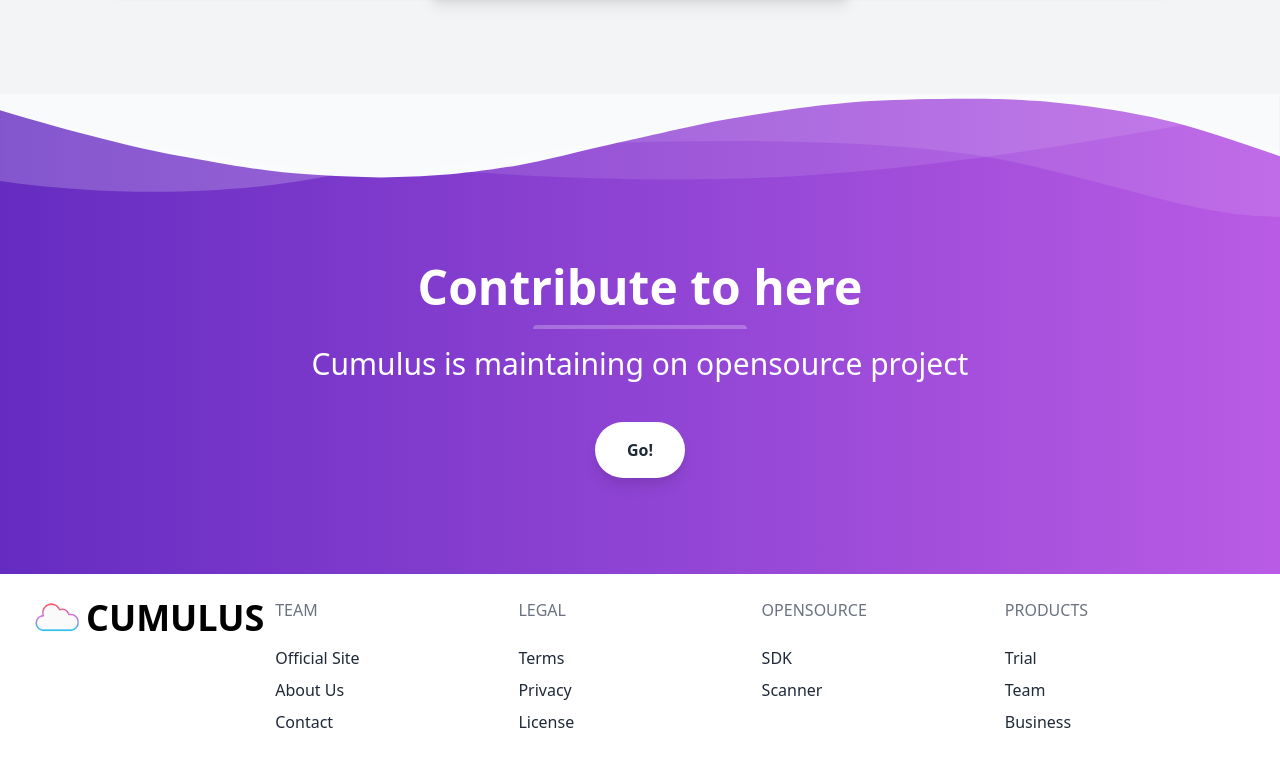
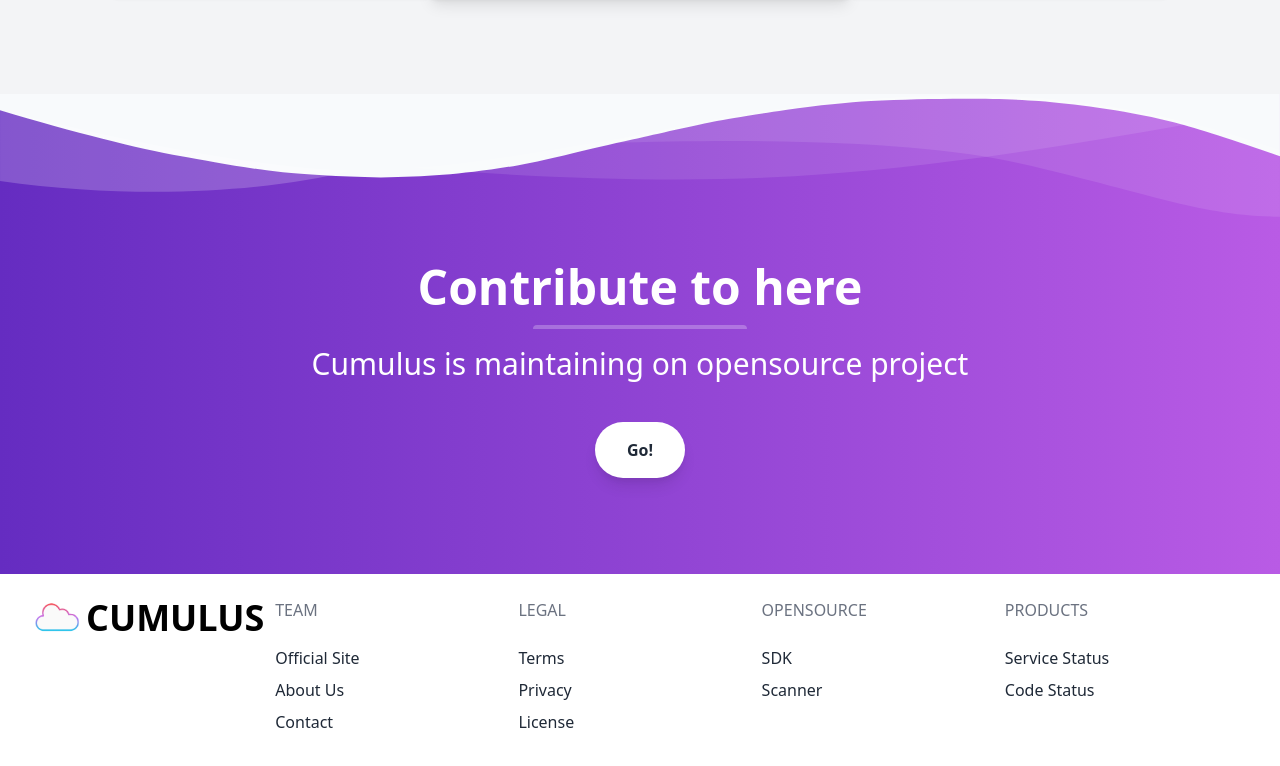
Before and after one commit to tophat-cloud/cumulus-front, a React (Create React App) app: page /landing in a window 1280 px wide. Shown: the part 3009-3775 px from the top of the page. Built offline with nearby package versions, Linux system fonts and the light colour scheme.

Commit message:
:lipstick: Improve footer products

```diff
--- a/src/landing/index.js
+++ b/src/landing/index.js
@@ -91,7 +91,7 @@
           <div class="pl-4 flex items-center">
             <a
               class="toggleColour text-white no-underline hover:no-underline font-bold text-2xl lg:text-4xl"
-              href="#"
+              href="/"
               style={{ display: "inline-block" }}
             >
               {/* <svg
@@ -1215,7 +1215,7 @@
             <div class="flex-1 mb-6 text-black">
               <a
                 class="no-underline hover:no-underline font-bold text-2xl lg:text-4xl"
-                href="#"
+                href="/"
               >
                 <img
                   style={{ display: "inline", marginTop: -8, marginRight: 4 }}
@@ -1311,26 +1311,18 @@
               <ul class="list-reset mb-6">
                 <li class="mt-2 inline-block mr-2 md:block md:mr-0">
                   <a
-                    href="#"
+                    href="https://status.tophat.cloud"
                     class="no-underline hover:underline text-gray-800 hover:text-pink-500"
                   >
-                    Trial
+                    Service Status
                   </a>
                 </li>
                 <li class="mt-2 inline-block mr-2 md:block md:mr-0">
                   <a
-                    href="#"
+                    href="https://app.codecov.io/gh/tophat-cloud/cumulus/"
                     class="no-underline hover:underline text-gray-800 hover:text-pink-500"
                   >
-                    Team
-                  </a>
-                </li>
-                <li class="mt-2 inline-block mr-2 md:block md:mr-0">
-                  <a
-                    href="#"
-                    class="no-underline hover:underline text-gray-800 hover:text-pink-500"
-                  >
-                    Business
+                    Code Status
                   </a>
                 </li>
               </ul>
```
